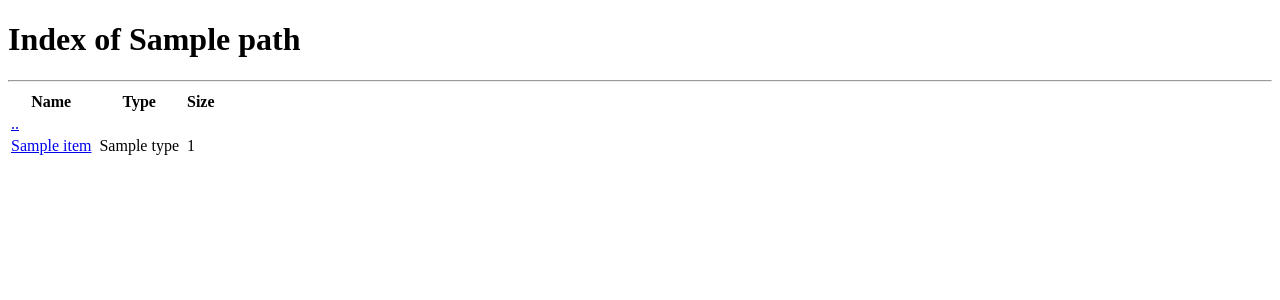
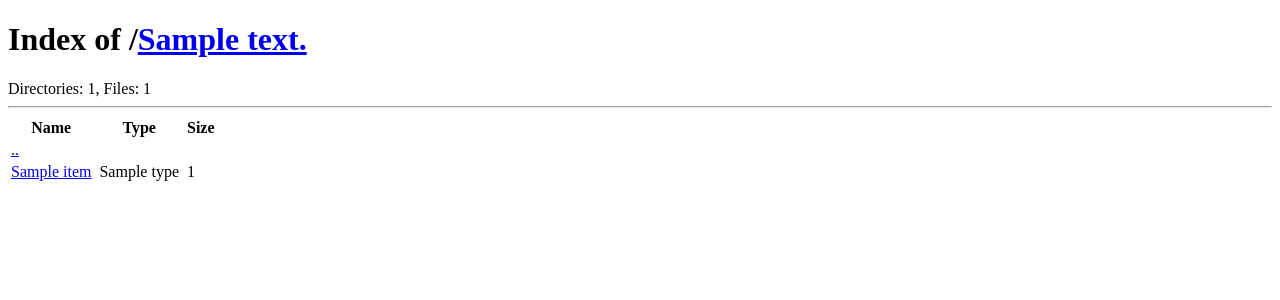
Before and after one commit to jblawatt/fsspec-browser, a FastAPI app: template templates/index.html in a window 1280 px wide. Shown: the top 300 px of the page. Run offline with FastAPI, Linux system fonts and the light colour scheme; the template is opened without the code that fills it: most values are stand-ins (such as "Sample title", 1, 10 or a date in 2020).

Commit message:
feat: path links and number of files and directories

```diff
--- a/app.py
+++ b/app.py
@@ -34,6 +34,11 @@ ASCII_404 = r"""
 \____   |  \_____  /\____   |
      |__|        \/      |__|
 """
+
+
+class PathPart(TypedDict):
+    name: str
+    href: str
 
 
 def dep_fs() -> fsspec.AbstractFileSystem:
@@ -115,6 +120,11 @@ def index_view_plain(
     items = sorted(items, key=lambda o: (o["type"], o["name"]))
     parent = quote(fs.sep + os.path.dirname(path).strip(fs.sep))
 
+    directories_count = len(
+        list(filter((lambda o: o.get("type") == "directory"), items))
+    )
+    files_count = len(list(filter((lambda o: o.get("type") == "file"), items)))
+
     return templates.TemplateResponse(
         request=request,
         name="index.html",
@@ -122,11 +132,30 @@ def index_view_plain(
             "is_root": current_path.strip(fs.sep)
             == settings.DOCUMENT_ROOT.strip(fs.sep),
             "path": fs.sep + path,
+            "path_links": build_path_links(path.split("/")),
             "parent": parent,
             "items": items,
+            "directories_count": directories_count,
+            "files_count": files_count,
         },
     )
 
 
+def build_path_links(parts: list[str]) -> list[PathPart]:
+    if not parts:
+        return []
+    if len(parts) == 1:
+        full = []
+        last = parts[0]
+    else:
+        *full, last = parts
+    return build_path_links(full) + [
+        {
+            "name": last,
+            "href": quote("/" + "/".join(full + [last])),
+        }
+    ]
+
+
 if __name__ == "__main__":
     uvicorn.run(app)
--- a/compose.yml
+++ b/compose.yml
@@ -6,7 +6,6 @@ services:
     ports:
       - 8080:8080
     environment:
-
       FSSPEC_BROWSER_DEBUG: 0
 
       # FSSPEC_BROWSER_PROTOCOL: abfs
--- a/templates/index.html
+++ b/templates/index.html
@@ -1,50 +1,63 @@
-<!DOCTYPE html>
+<!doctype html>
 <html>
-
   <head>
     <meta http-equiv="Content-Type" content="text/html; charset=utf-8" />
-    <meta name="viewport"
-        content="user-scalable=no, initial-scale=1.0, maximum-scale=1.0, minimum-scale=1.0, width=device-width" />
+    <meta
+      name="viewport"
+      content="user-scalable=no, initial-scale=1.0, maximum-scale=1.0, minimum-scale=1.0, width=device-width"
+    />
     <title>Index of {{path}}</title>
+    <style>
+      a.type-directory {
+        font-weight: bold;
+      }
+    </style>
   </head>
 
   <body>
-    <h1>Index of {{path}}</h1>
+    <h1>
+      Index of / {%- for path in path_links -%}
+      <a href="{{ path.href }}">{{ path.text }}</a>
+      {%- if not loop.last -%}/{%- endif -%} {%- endfor -%}
+    </h1>
+    Directories: {{ directories_count }}, Files: {{ files_count }}
     <hr />
     <table>
       <thead>
         <tr>
-                <th>Name
-                <th>
-                <th>Type
-                <th>
-                <th>Size
-                <th>
+          <th>Name</th>
+          <th></th>
+          <th>Type</th>
+          <th></th>
+          <th>Size</th>
+          <th></th>
         </tr>
       </thead>
       <tbody>
         {% if not is_root %}
         <tr>
-                <td><a href="{{parent}}">..</a>
+          <td><a href="{{parent}}">..</a></td>
+          <td></td>
+          <td></td>
+          <td></td>
+          <td></td>
+          <td></td>
+        </tr>
+        {% endif %} {% for item in items %}
+        <tr>
           <td>
-                <td>
-                <td>
-                <td>
-                <td>
-            </tr>
-            {% endif %}
-            {% for item in items %}
-            <tr>
-                <td><a href="{{ item.url }}">{{ item.name }}</a>
-                <td>
-                <td>{{ item.type }}
-                <td>
-                <td>{{ item.size or "-" }}
-                <td>
+            <a href="{{ item.url }}" class="type-{{ item.type }}"
+              >{{ item.name }}</a
+            >
+          </td>
+          <td></td>
+          <td>{{ item.type }}</td>
+          <td></td>
+          <td>{{ item.size or "-" }}</td>
+          <td></td>
         </tr>
         {% endfor %}
       </tbody>
     </table>
   </body>
-
 </html>
```
Also changed, not shown: app_test.py (added, +9 -0 lines), 1 other file. Lines whose indentation alone changed are shown as unchanged.
